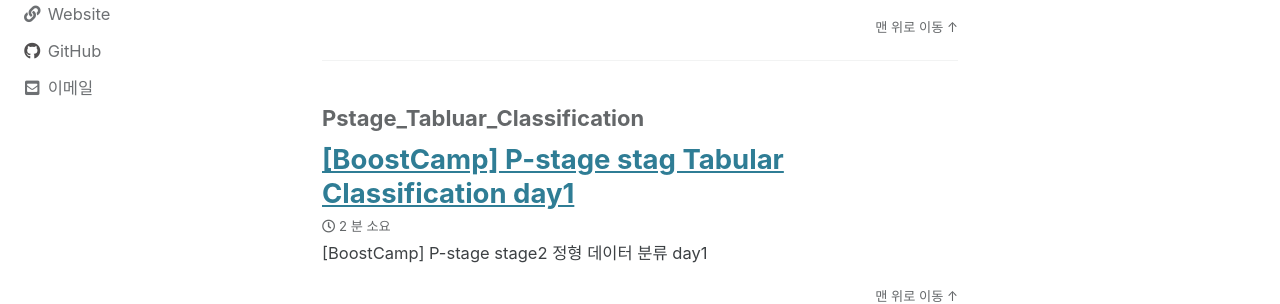
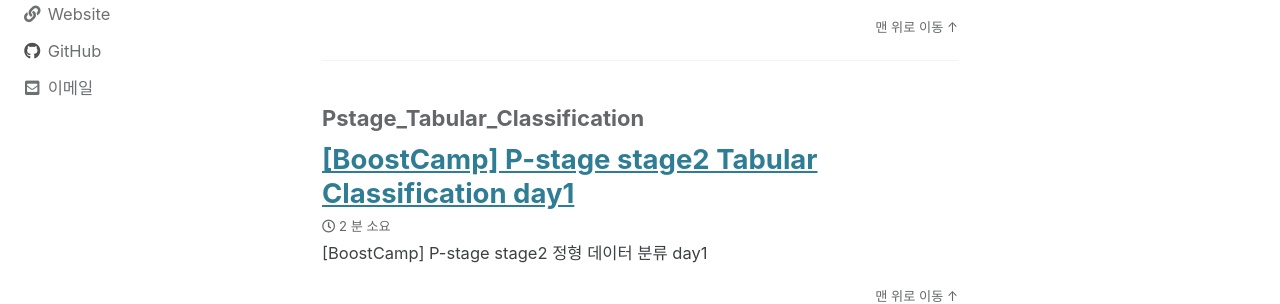
Before and after one commit to happyBeagle/happyBeagle.github.io, a Jekyll site: the page built from _pages/tag-archive.md, in a window 1280 px wide and 900 px high, scrolled down 8667 px. Shown: the part 262-566 px from the top of the window. Built offline with Jekyll 4.4.1, drawn with Linux system fonts in a browser that asks for light colours; cached includes are drawn as plain includes; some of the changed text lies outside the part shown.

Commit message:
[modify file] pstage2 day1 : modify misspelling

```diff
--- a/_posts/2021/boostcamp/2021-04-13-boostcamp-p-stage-stag-tabular-classification-day1.md
+++ b/_posts/2021/boostcamp/2021-04-13-boostcamp-p-stage-stag-tabular-classification-day1.md
@@ -1,5 +1,5 @@
 ---
-title: "[BoostCamp] P-stage stag Tabular Classification day1"
+title: "[BoostCamp] P-stage stage2 Tabular Classification day1"
 layout: single
 author_profile: true
 read_time: true
@@ -12,7 +12,7 @@
 categories:
 - BoostCamp_AI_Tech
 tags:
-- Pstage_Tabluar_Classification
+- Pstage_Tabular_Classification
 ---
 
 # [BoostCamp] P-stage stage2 정형 데이터 분류 day1
```
